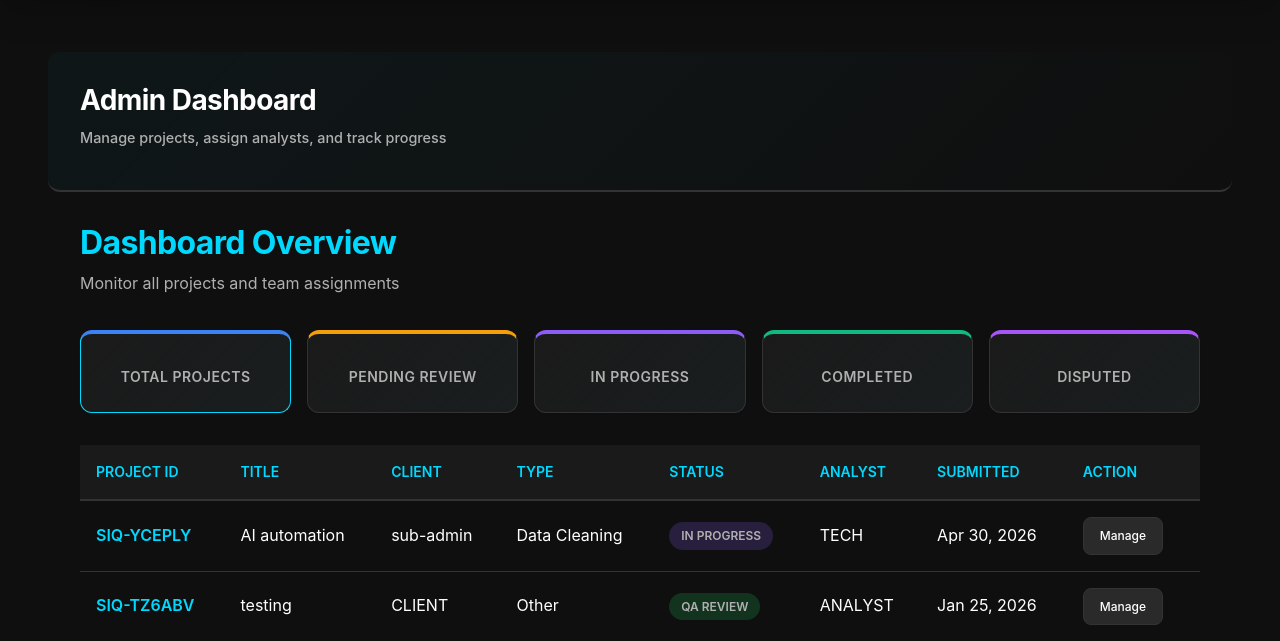
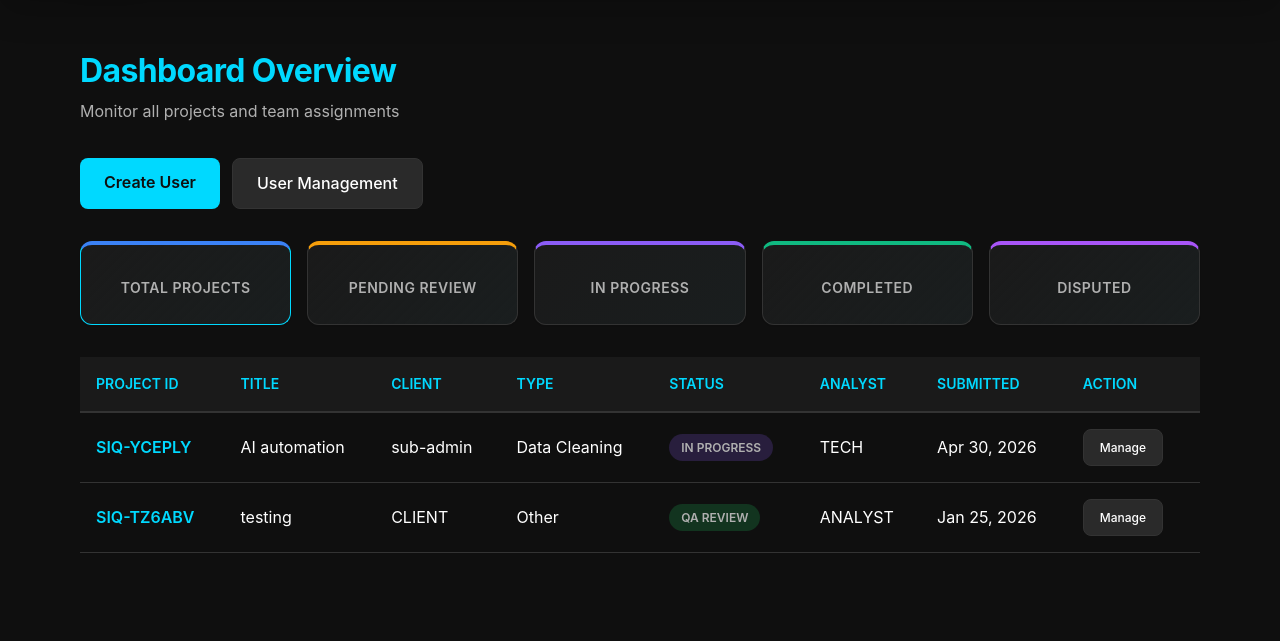
Before and after one commit to chabogo-github23/LinkIQpro, a Django app: template templates/core/admin_dashboard.html in a window 1280 px wide. Shown: the part 85-726 px from the top of the page. Run offline with Django 5.2, Linux system fonts and the light colour scheme; the template is opened without the code that fills it: values that come from a table or form of the project are taken from there, others are empty; data comes from the database, SQL or seed files in the repository; both versions use the stored data as it was after the commit.

Commit message:
dashboard refining

```diff
--- a/templates/core/admin_dashboard.html
+++ b/templates/core/admin_dashboard.html
@@ -326,21 +326,37 @@
             grid-template-columns: 1fr;
         }
     }
+
+    .admin-actions {
+        display: flex;
+        gap: 0.75rem;
+        flex-wrap: wrap;
+        margin: 2rem 0;
+    }
+
+    @media (max-width: 768px) {
+        .admin-actions {
+            flex-direction: column;
+        }
+
+        .admin-actions .btn {
+            width: 100%;
+        }
+    }
 </style>
 {% endblock %}
 
 {% block content %}
 <!-- Page Header with Navigation -->
-<div class="page-header">
-    <div class="page-header-content">
-        <h1>Admin Dashboard</h1>
-        <p>Manage projects, assign analysts, and track progress</p>
-    </div>
-</div>
-
 <div class="admin-header">
     <h1>Dashboard Overview</h1>
     <p>Monitor all projects and team assignments</p>
+</div>
+
+<!-- Quick Actions -->
+<div class="admin-actions">
+    <a href="{% url 'core:admin_create_user' %}" class="btn btn-primary">Create User</a>
+    <a href="{% url 'core:admin_user_management' %}" class="btn btn-secondary">User Management</a>
 </div>
 
 <!-- Statistics Grid -->
--- a/templates/includes/breadcrumb.html
+++ b/templates/includes/breadcrumb.html
@@ -5,12 +5,12 @@
     <nav class="breadcrumb" aria-label="breadcrumb">
         <ul class="breadcrumb-list">
             <!-- Home -->
-            <li class="breadcrumb-item">
+            <!-- <li class="breadcrumb-item">
                 <a href="{% url 'core:home' %}" class="breadcrumb-link">
                     <i class="fas fa-home"></i>
                     <span>Home</span>
                 </a>
-            </li>
+            </li> -->
 
             <!-- Dashboard based on role -->
             {% if user.is_authenticated %}
--- a/templates/includes/navigation.html
+++ b/templates/includes/navigation.html
@@ -28,12 +28,6 @@
         {% endif %}
 
         {% if user.is_superuser or user.role == 'admin' %}
-            <li>
-                <a href="{% url 'core:admin_dashboard' %}" class="nav-item {% if request.resolver_match.url_name == 'admin_dashboard' %}active{% endif %}">
-                    <i class="fas fa-tachometer-alt"></i>
-                    <span>Dashboard</span>
-                </a>
-            </li>
             <li class="nav-section">
                 <span class="nav-section-title">Management</span>
                 <ul class="nav-submenu">
```
Also changed, not shown: db.sqlite3.
